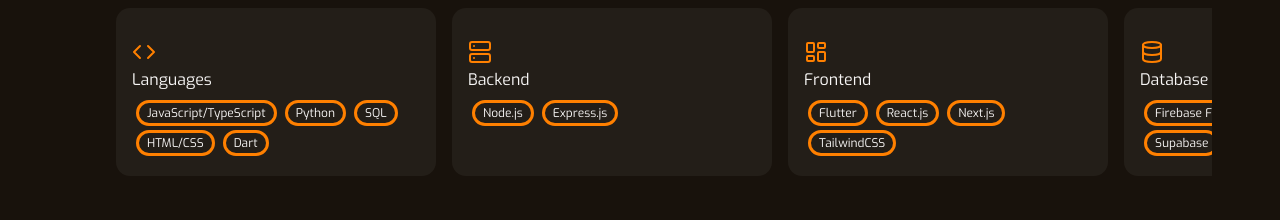
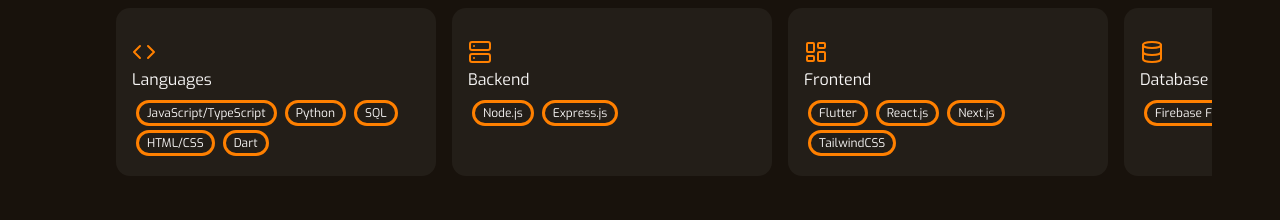
Before and after one commit to jlsude/portfolio-website, a Next.js app: page / in a window 1280 px wide. Shown: the part 1020-1240 px from the top of the page. Built offline with nearby package versions, Linux system fonts and the light colour scheme.

Commit message:
chore: update database items in data.json and resume, adjust layout in WorkExperienceCard

```diff
--- a/app/_data/data.json
+++ b/app/_data/data.json
@@ -13,7 +13,7 @@
       "icon": "layout"
     },
     "Database": {
-      "items": ["Firebase Firestore", "PostgreSQL", "Supabase"],
+      "items": ["Firebase Firestore", "PostgreSQL"],
       "icon": "database"
     },
     "Blockchain & Payments": {
--- a/features/about/WorkExperienceCard.tsx
+++ b/features/about/WorkExperienceCard.tsx
@@ -110,7 +110,7 @@ export default function WorkExperienceCard(props: {
               </p>
             )}
 
-            <div className="from-background sticky -bottom-12 z-20 h-[50px] w-full bg-linear-to-t" />
+            <div className="from-background sticky -bottom-16 z-20 h-20 w-full bg-linear-to-t" />
           </div>
         </div>
       )}
```
Also changed, not shown: 1 other file (tests, documents, lock files or other folders).
